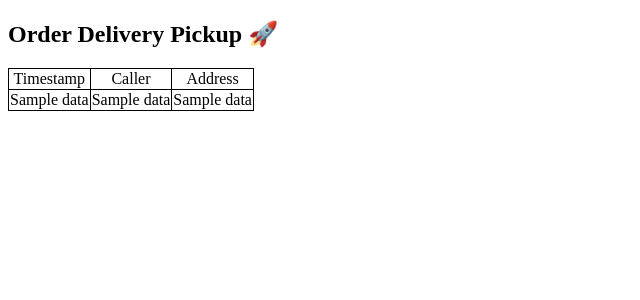
After one commit to mwkha/Kafka-flask-app, a Flask app: template templates/order-delivery-pickup.html in a window 1280 px wide. The commit adds this page. Shown: the top 300 px of the page, without its empty margins (0-640 px from the left). Run offline with Flask 3, Linux system fonts and the light colour scheme; the template is opened without the code that fills it: most values are stand-ins (such as "Sample title", 1, 10 or a date in 2020).

Commit message:
Add order delivery pickup page

```diff
--- a/app.py
+++ b/app.py
@@ -34,7 +34,7 @@ def index():
                 "caller": request.form.get("caller"),
                 "restaurant": request.form.get("restaurant"),
                 "address": request.form.get("address"),
-                "timestamp": int(time.time())
+                "timestamp": int(round(time.time() * 1000))
             }
         )
 
@@ -79,5 +79,45 @@ def consume():
 
     return Response(stream_template('restaurant-orders.html', data=consume_msg()))
 
+@app.route('/order-ready/<my_id>', methods=['POST'])
+def pizza_ready(my_id=None):
+    """Endpoint to pass ready orders"""
+    print(my_id)
+    producer.send(
+        TOPIC_DELIVERY_NAME,
+        key={"timestamp": my_id},
+        value=request.json
+    )
+    producer.flush()
+    return "OK"
+
+@app.route('/order-delivery-pickup')
+def consume_delivery():
+    """Returning home page for Pizza delivery"""
+    consumer_delivery = KafkaConsumer(
+        client_id="clientDelivery",
+        group_id=CONSUMER_DELIVERY_GROUP,
+        bootstrap_servers=KAFKA_SERVER,
+        value_deserializer=lambda v: json.loads(v.decode('ascii')),
+        key_deserializer=lambda v: json.loads(v.decode('ascii')),
+        max_poll_records=10,
+        auto_offset_reset='earliest',
+        session_timeout_ms=6000,
+        heartbeat_interval_ms=3000
+    )
+    consumer_delivery.subscribe(topics=[TOPIC_DELIVERY_NAME])
+
+    def consume_msg_delivery():
+        for message in consumer_delivery:
+            print(message.value)
+            yield [
+                message.key["timestamp"],
+                message.value["caller"],
+                message.value["address"]
+            ]
+
+    return Response(
+        stream_template('order-delivery-pickup.html', data=consume_msg_delivery()))
+
 if __name__ == "__main__":
     app.run(debug=True, port=5000)
--- /dev/null
+++ b/templates/order-delivery-pickup.html
@@ -0,0 +1,21 @@
+<!doctype html>
+<title>Order Delivery Pickup</title>
+<style>
+  #data {
+    text-align: center;
+  }
+  table, th, td {
+    border: 1px solid black;
+    border-collapse: collapse;
+  }
+</style>
+<h2>Order Delivery Pickup 🚀</h2>
+<script src="http://code.jquery.com/jquery-latest.js"></script>
+
+<div id="data"><table id="mytable" border="1px"><tr><td>Timestamp</td><td>Caller</td><td>Address</td></tr></table></div>
+{% for t, c, a in data: %}
+<script>
+    $("#mytable tr:first").after("<tr><td>{{ t }}</td><td>{{ c }}</td><td>{{ a }}</td></tr>")
+
+</script>
+{% endfor %}
--- a/templates/restraunt-orders.html
+++ b/templates/restaurant-orders.html
@@ -27,9 +27,9 @@
   }
 </script>
 <div id="data"><table id="mytable"><tr><td class="header">Timestamp</td><td class="header">Caller</td><td class="header">restaurant</td><td class="header">Address</td><td class="header">Order Status</td></tr></table></div>
-{% for t, c, p, a, b in data: %}
+{% for t, c, r, a, b in data: %}
 <script>
-    $("#mytable tr:first").after("<tr><td>{{ t }}</td><td>{{ c }}</td><td>{{ p }}</td><td>{{ a }}</td><td><input id='{{ t }}' type='submit' value='Order Ready!' name='{{ b }}' onclick=\"orderIsReady('{{ t }}', '{{ c }}', '{{ a }}')\" /></td></tr>")
+    $("#mytable tr:first").after("<tr><td>{{ t }}</td><td>{{ c }}</td><td>{{ r }}</td><td>{{ a }}</td><td><input id='{{ t }}' type='submit' value='Order Ready!' name='{{ b }}' onclick=\"orderIsReady('{{ t }}', '{{ c }}', '{{ a }}')\" /></td></tr>")
 
 </script>
 {% endfor %}
```
Also changed, not shown: 2 other files.
